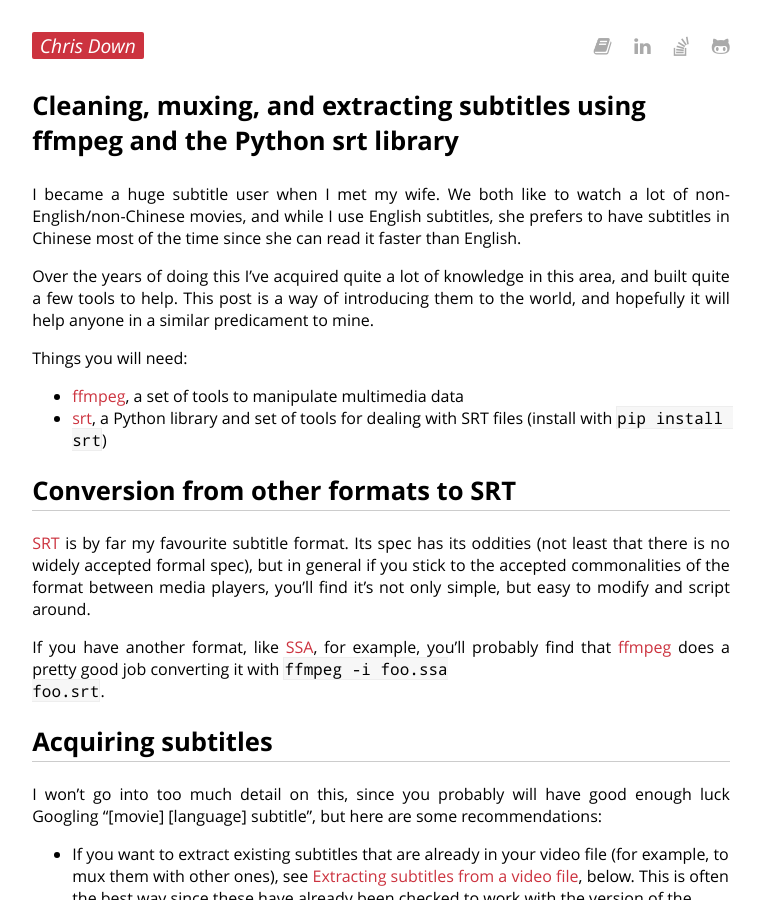
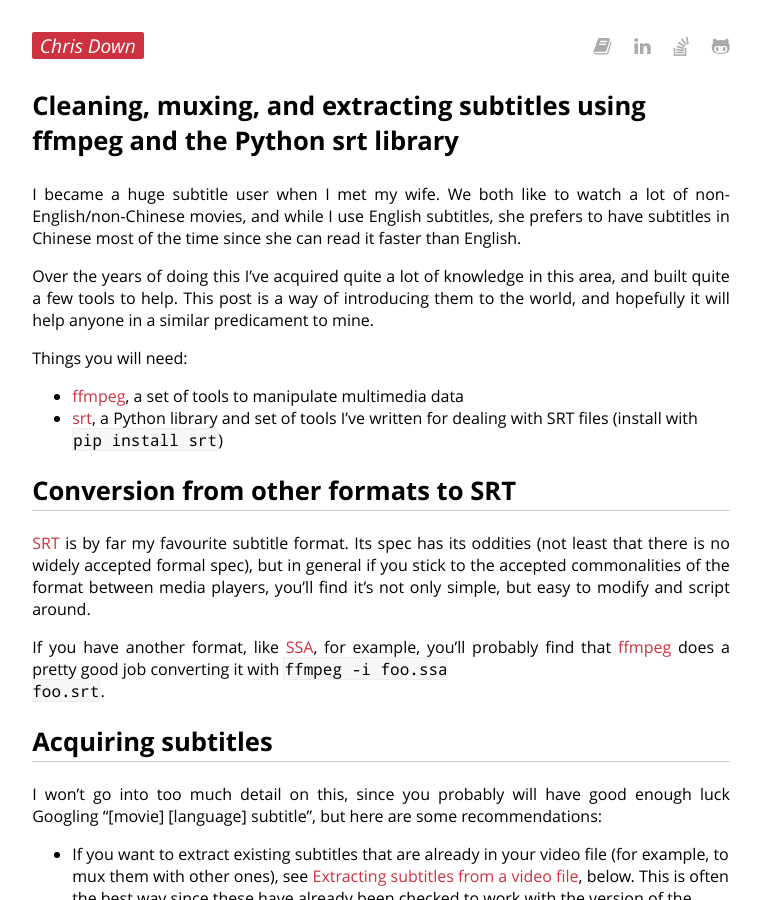
Before and after one commit to cdown/chrisdown.name, a Jekyll site: the page built from _posts/2016-09-04-cleaning-up-muxing-extracting-subtitles-using-ffmpeg-srt-tools.md, in a window 1280 px wide and 900 px high. Shown: the whole window, without its empty margins (259-1020 px from the left). Built offline with Jekyll 4.4.1, drawn with Linux system fonts in a browser that asks for light colours.

Commit message:
Attribute srt in blog post

```diff
--- a/_posts/2016-09-04-cleaning-up-muxing-extracting-subtitles-using-ffmpeg-srt-tools.md
+++ b/_posts/2016-09-04-cleaning-up-muxing-extracting-subtitles-using-ffmpeg-srt-tools.md
@@ -16,8 +16,8 @@ to mine.
 Things you will need:
 
 - [ffmpeg][], a set of tools to manipulate multimedia data
-- [srt][], a Python library and set of tools for dealing with SRT files
-  (install with `pip install srt`)
+- [srt][], a Python library and set of tools I've written for dealing with SRT
+  files (install with `pip install srt`)
 
 [ffmpeg]: https://ffmpeg.org/
 [srt]: https://github.com/cdown/srt
```
